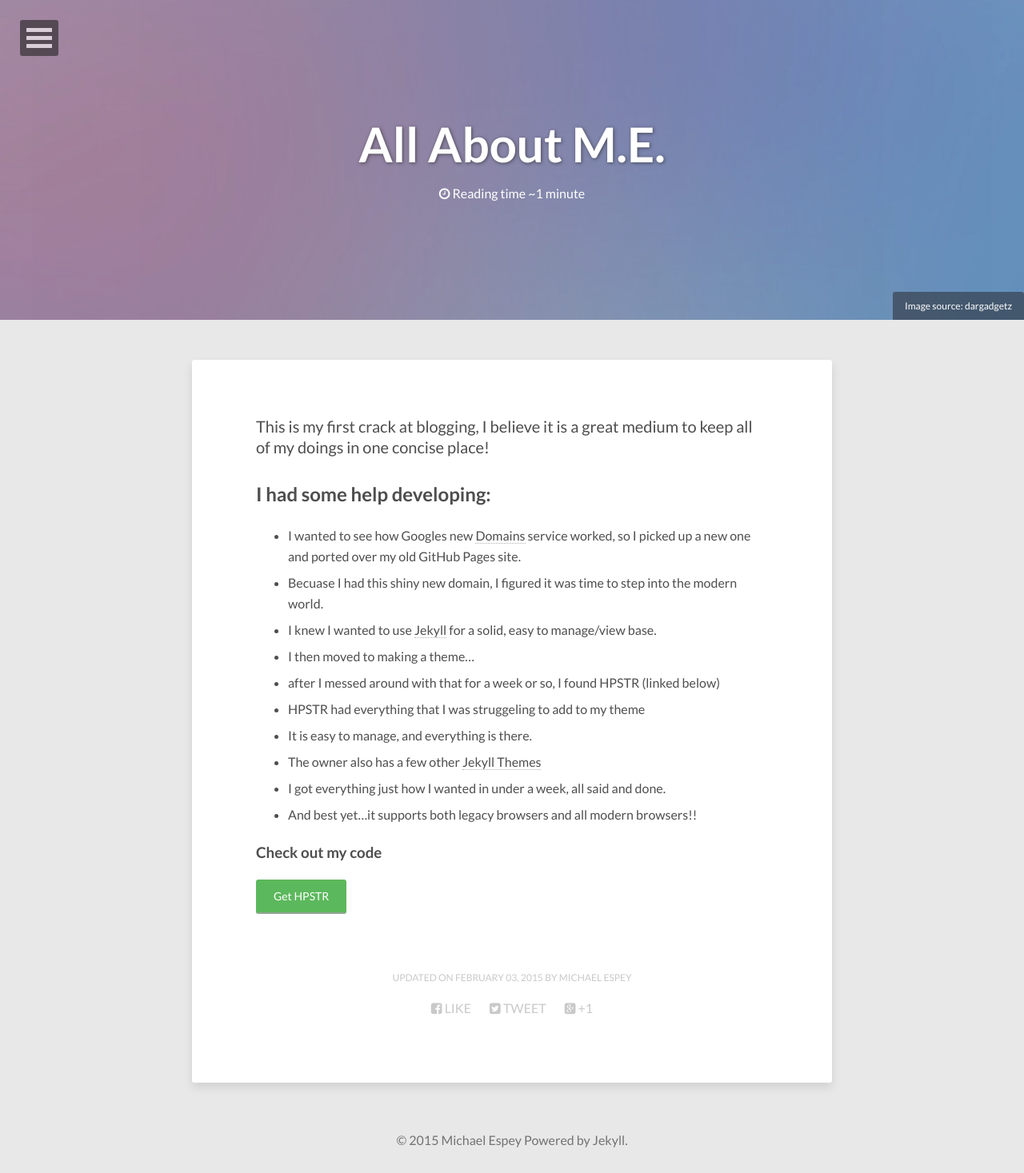
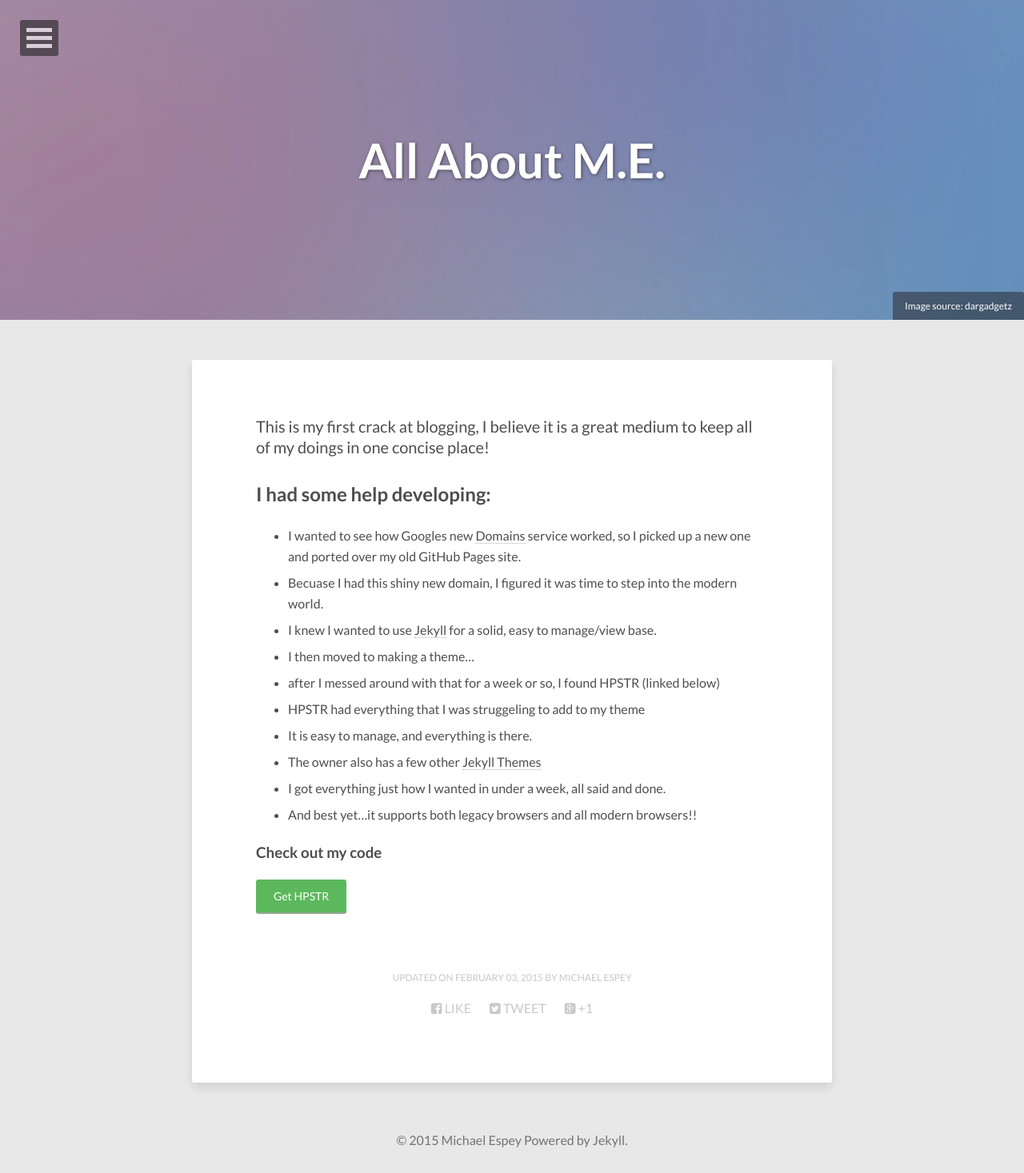
Before and after one commit to espemi01/espemi01.github.io, a Jekyll site: the page built from about/index.md, in a window 1280 px wide. Shown: the whole page at 80% size. Built offline with Jekyll 4.4.1, drawn with Linux system fonts in a browser that asks for light colours; nearby versions of some CDN libraries.

Commit message:
change theme

```diff
--- /dev/null
+++ b/_layouts/about.html
@@ -0,0 +1,52 @@
+<!doctype html>
+<!--[if lt IE 7]><html class="no-js lt-ie9 lt-ie8 lt-ie7" lang="en"> <![endif]-->
+<!--[if (IE 7)&!(IEMobile)]><html class="no-js lt-ie9 lt-ie8" lang="en"><![endif]-->
+<!--[if (IE 8)&!(IEMobile)]><html class="no-js lt-ie9" lang="en"><![endif]-->
+<!--[if gt IE 8]><!--> <html class="no-js" lang="en"><!--<![endif]-->
+<head>
+{% include head.html %}
+</head>
+
+<body id="page" {% if page.image.feature %}class="feature"{% endif %}>
+
+{% include browser-upgrade.html %}
+{% include navigation.html %}
+
+{% if page.image.feature %}
+<div class="entry-header">
+  {% if page.image.credit %}<div class="image-credit">Image source: <a href="{{ page.image.creditlink }}">{{ page.image.credit }}</a></div><!-- /.image-credit -->{% endif %}
+  <div class="entry-image">
+    <img src="{{ site.url }}/images/{{ page.image.feature }}" alt="{{ page.title }}">
+  </div><!-- /.entry-image -->
+</div><!-- /.entry-header -->
+{% endif %}
+
+<div id="main" role="main">
+  <article class="hentry">
+    <header class="header-title">
+      <div class="header-title-wrap">
+        <h1 class="entry-title">{{ page.title }}</h1>
+      </div><!-- /.header-title-wrap -->
+    </header>
+    <div class="entry-content">
+      {{ content }}
+      <footer class="entry-meta">
+        {% if page.modified %}<span>Updated on <span class="entry-date date published updated"><time datetime="{{ page.modified }}">{{ page.modified | date: "%B %d, %Y" }}</time></span></span>
+        <span class="author vcard"><span class="fn">{{ site.owner.name }}</span></span>{% endif %}
+        {% if page.share != false %}{% include social-share.html %}{% endif %}
+      </footer>
+    </div><!-- /.entry-content -->
+    {% if page.comments != false %}<section id="disqus_thread"></section><!-- /#disqus_thread -->{% endif %}
+  </article>
+</div><!-- /#main -->
+
+<div class="footer-wrapper">
+  <footer role="contentinfo">
+    {% include footer.html %}
+  </footer>
+</div><!-- /.footer-wrapper -->
+
+{% include scripts.html %}
+
+</body>
+</html>
```
Also changed, not shown: about/index.md (+1 -1 lines).
